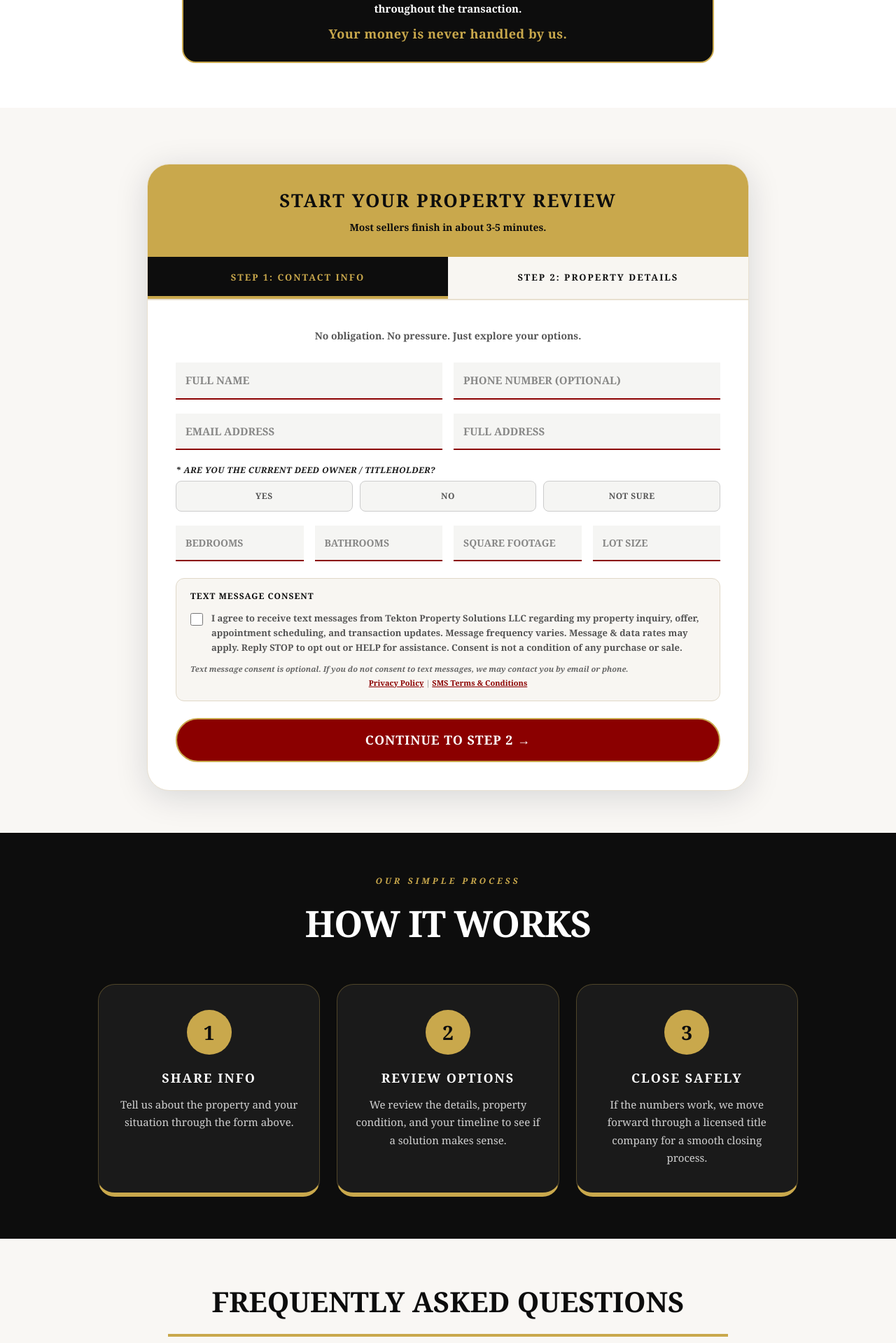
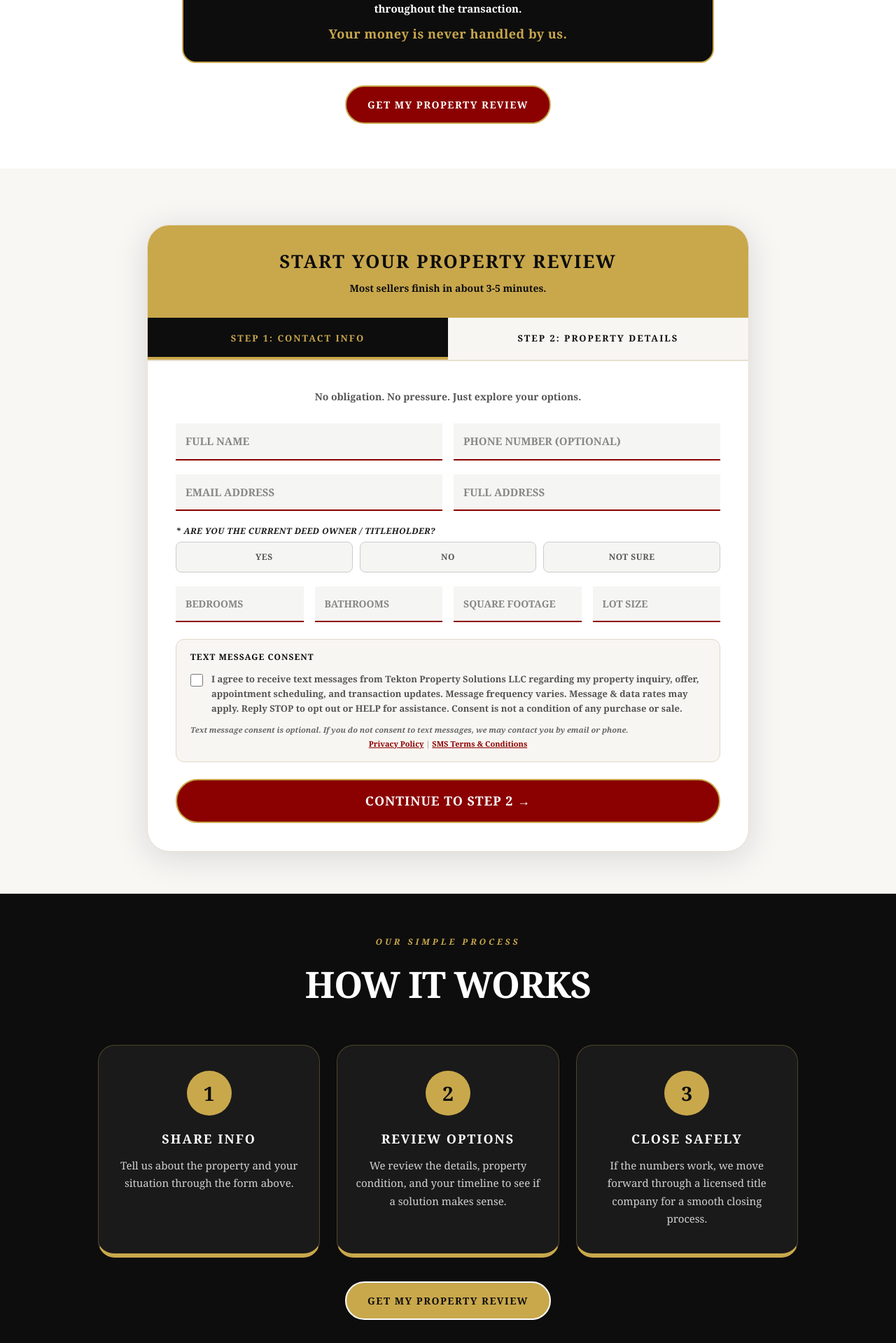
Before and after one commit to nijackacquisitions56/nijack-property-solutions, a React (Vite) app: page / in a window 1280 px wide. Shown: the part 2021-3940 px from the top of the page at 70% size. Built offline with nearby package versions, Linux system fonts and the light colour scheme.

Commit message:
Update App.jsx

```diff
--- a/src/App.jsx
+++ b/src/App.jsx
@@ -120,42 +120,6 @@ const App = () => {
       setValidationTarget('');
     }
   }, [formData, errors.step2, validationTarget]);
-
-  useEffect(() => {
-    if (step !== 1 || submitStatus === 'success') return;
-
-    const keepStepOneInView = () => {
-      const continueButton = document.getElementById('continue-to-step-2');
-      if (!continueButton) return;
-
-      const buttonBottom =
-        continueButton.getBoundingClientRect().bottom + window.scrollY;
-
-      // Keep the Continue button visible near the bottom of the screen
-      // on both desktop and mobile while Step 1 is active.
-      const bottomSpacing = window.innerWidth <= 768 ? 20 : 32;
-      const maximumScroll = Math.max(
-        0,
-        buttonBottom - window.innerHeight + bottomSpacing
-      );
-
-      if (window.scrollY > maximumScroll) {
-        window.scrollTo({ top: maximumScroll, behavior: 'auto' });
-      }
-    };
-
-    window.addEventListener('scroll', keepStepOneInView, { passive: true });
-    window.addEventListener('resize', keepStepOneInView);
-    window.addEventListener('orientationchange', keepStepOneInView);
-
-    keepStepOneInView();
-
-    return () => {
-      window.removeEventListener('scroll', keepStepOneInView);
-      window.removeEventListener('resize', keepStepOneInView);
-      window.removeEventListener('orientationchange', keepStepOneInView);
-    };
-  }, [step, submitStatus]);
 
   const scrollToValidationTarget = (targetId) => {
     const target = document.getElementById(targetId);
@@ -389,6 +353,27 @@ const App = () => {
             <p style={{ fontSize: 12, fontWeight: 900, color: '#C9A84C', textTransform: 'uppercase', letterSpacing: 2, margin: '0 0 8px' }}>Secure Closing Process</p>
             <p style={{ color: '#fff', fontSize: 15, fontWeight: 600, margin: '0 0 10px', lineHeight: 1.65 }}>Every closing is handled through a licensed Ohio title company, helping protect all parties throughout the transaction.</p>
             <p style={{ fontSize: 18, fontWeight: 900, color: '#C9A84C', margin: 0, letterSpacing: 0.5 }}>Your money is never handled by us.</p>
+          </div>
+
+          <div style={{ textAlign: 'center', marginTop: 32 }}>
+            <a
+              href="#property-form"
+              style={{
+                display: 'inline-block',
+                background: '#8B0000',
+                color: '#fff',
+                border: '2px solid #C9A84C',
+                borderRadius: 999,
+                padding: '15px 30px',
+                fontWeight: 900,
+                fontSize: 14,
+                textDecoration: 'none',
+                textTransform: 'uppercase',
+                letterSpacing: 1.5
+              }}
+            >
+              Get My Property Review
+            </a>
           </div>
         </div>
       </section>
@@ -1011,7 +996,7 @@ const App = () => {
                     )}
 
                     <div style={{ display: 'flex', flexDirection: 'column', alignItems: 'center', gap: 12 }}>
-                      <button type="button" onClick={async () => {
+                      <button id="submit-my-property" type="button" onClick={async () => {
                         if (formData.situation.length === 0) { showStep2ValidationError('Please select at least one situation before submitting.', 'field-situation'); return; }
                         if (formData.situation.includes('Other') && (!formData.otherDescription || formData.otherDescription.trim() === '')) {
                           showStep2ValidationError('Please describe your situation since you selected "Other".', 'field-other-description');
@@ -1121,6 +1106,27 @@ const App = () => {
               </div>
             ))}
           </div>
+
+          <div style={{ textAlign: 'center', marginTop: 34 }}>
+            <a
+              href="#property-form"
+              style={{
+                display: 'inline-block',
+                background: '#C9A84C',
+                color: '#0d0d0d',
+                border: '2px solid #fff',
+                borderRadius: 999,
+                padding: '15px 30px',
+                fontWeight: 900,
+                fontSize: 14,
+                textDecoration: 'none',
+                textTransform: 'uppercase',
+                letterSpacing: 1.5
+              }}
+            >
+              Get My Property Review
+            </a>
+          </div>
         </div>
       </section>
 
@@ -1138,6 +1144,27 @@ const App = () => {
                 {openFaq === i && <div style={{ padding: '0 24px 20px', color: '#555', fontSize: 15, lineHeight: 1.7, fontWeight: 600 }}>{faq.a}</div>}
               </div>
             ))}
+          </div>
+
+          <div style={{ textAlign: 'center', marginTop: 32 }}>
+            <a
+              href="#property-form"
+              style={{
+                display: 'inline-block',
+                background: '#8B0000',
+                color: '#fff',
+                border: '2px solid #C9A84C',
+                borderRadius: 999,
+                padding: '15px 30px',
+                fontWeight: 900,
+                fontSize: 14,
+                textDecoration: 'none',
+                textTransform: 'uppercase',
+                letterSpacing: 1.5
+              }}
+            >
+              Get My Property Review
+            </a>
           </div>
         </div>
       </section>
@@ -1165,6 +1192,27 @@ const App = () => {
               </p>
             </div>
           </div>
+
+          <div style={{ textAlign: 'center', marginTop: 32 }}>
+            <a
+              href="#property-form"
+              style={{
+                display: 'inline-block',
+                background: '#8B0000',
+                color: '#fff',
+                border: '2px solid #C9A84C',
+                borderRadius: 999,
+                padding: '15px 30px',
+                fontWeight: 900,
+                fontSize: 14,
+                textDecoration: 'none',
+                textTransform: 'uppercase',
+                letterSpacing: 1.5
+              }}
+            >
+              Get My Property Review
+            </a>
+          </div>
         </div>
       </section>
 
@@ -1174,7 +1222,7 @@ const App = () => {
           <p style={{ color: '#C9A84C', fontWeight: 700, letterSpacing: 4, textTransform: 'uppercase', fontSize: 13, marginBottom: 16 }}>READY TO MOVE FORWARD?</p>
           <h2 style={{ fontWeight: 900, textTransform: 'uppercase', fontSize: 'clamp(28px,6vw,64px)', lineHeight: 1.1, marginBottom: 24, letterSpacing: -1 }}>Start With Your<br />Property Details</h2>
           <p style={{ fontSize: 16, color: 'rgba(255,255,255,0.85)', marginBottom: 32, fontWeight: 600 }}>No obligation. No pressure. Just see what your options look like.</p>
-          <a href="#property-form" className="cta-section-btn" style={{ background: '#C9A84C', color: '#0d0d0d', padding: '20px 48px', borderRadius: 999, fontWeight: 900, textTransform: 'uppercase', letterSpacing: 3, fontSize: 18, textDecoration: 'none', display: 'inline-block' }}>Submit My Details Now</a>
+          <a href="#property-form" className="cta-section-btn" style={{ background: '#C9A84C', color: '#0d0d0d', padding: '20px 48px', borderRadius: 999, fontWeight: 900, textTransform: 'uppercase', letterSpacing: 3, fontSize: 18, textDecoration: 'none', display: 'inline-block' }}>Get My Property Review</a>
         </div>
       </section>
 
```
